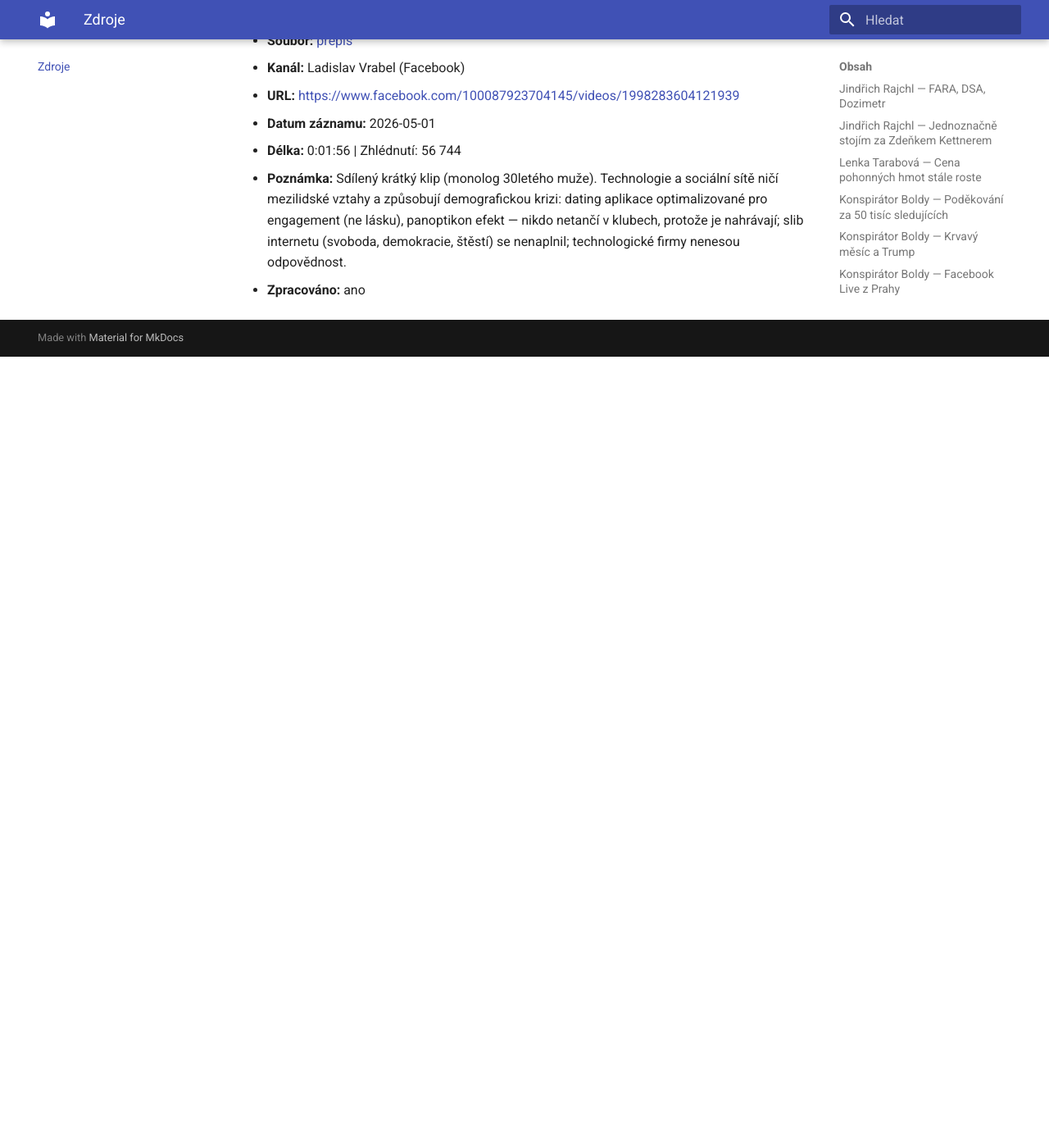
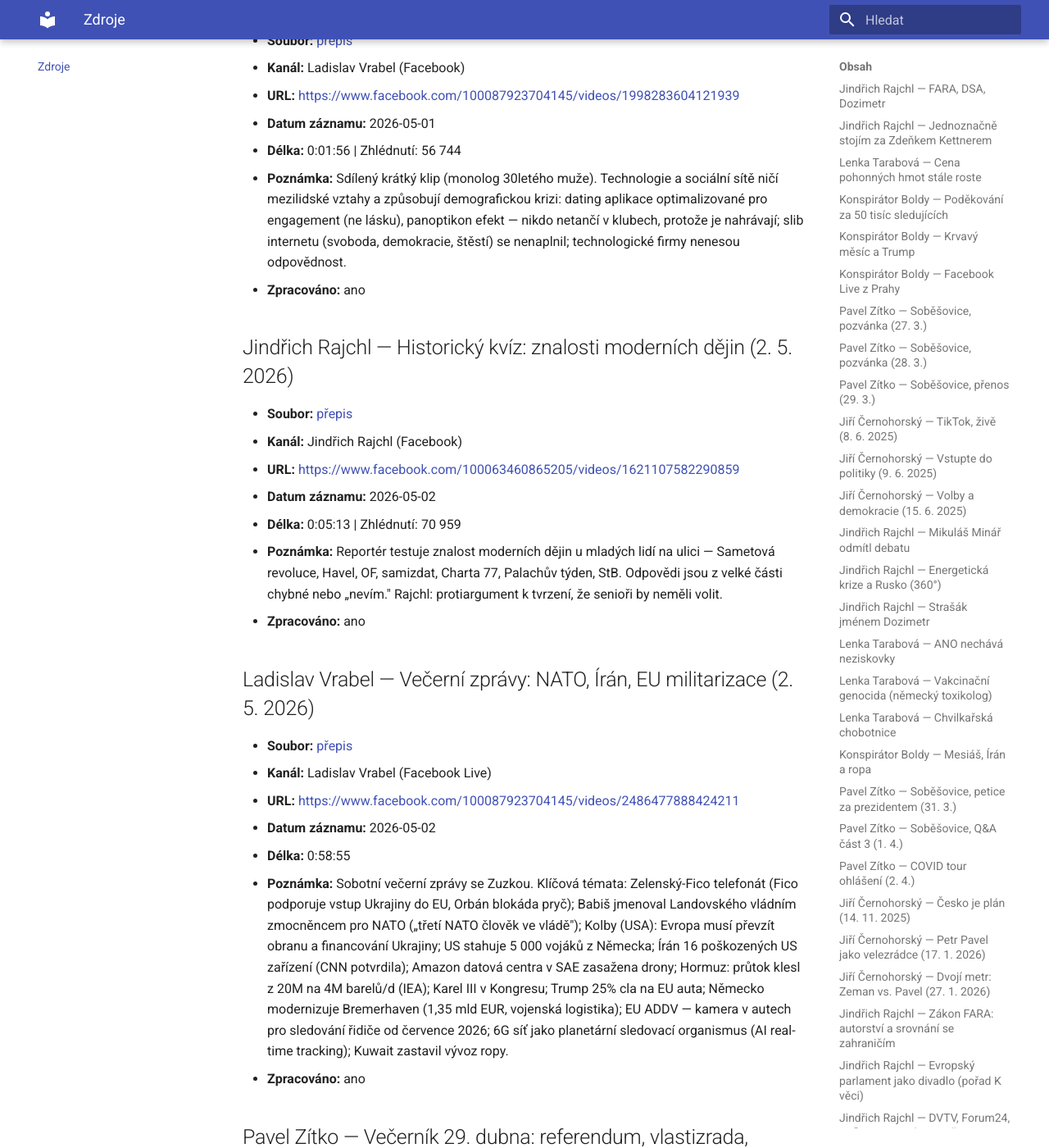
Before and after one commit to knedle/dezowiki, an MkDocs documentation site: the page built from wiki/_zdroje.md, in a window 1280 px wide and 1400 px high, scrolled down 37064 px. Shown: the whole window at 82% size. Built offline with MkDocs 1.6.1 and Material for MkDocs 9.7.7, drawn with Linux system fonts in a browser that asks for light colours; before the commit the page ends 37499 px from its top, so only the background shows below that; some of the changed text lies outside the part shown.

Commit message:
Zpracování File 8: Rajchl 2. 5. — historický kvíz mladých voličů
Jindřich Rajchl sdílí video (70 tisíc zhlédnutí): mladí lidé na ulici nedokáží
odpovědět na základní otázky o Sametové revoluci, Havlovi, Chartě 77, StB.
Protiargument k narativu „babičky a dědové by neměli volit."

- wiki/politicky-system.md: nová sekce ## Informovanost voličů
- wiki/_zdroje.md: záznam Rajchl — Historický kvíz (2. 5. 2026)
- wiki/osoby/rajchl.md: odkaz na nový zdroj + aktualizace témat
- prepisy/done/: přesun souboru

Co-Authored-By: Claude Sonnet 4.6 <noreply@anthropic.com>

```diff
--- a/wiki/_zdroje.md
+++ b/wiki/_zdroje.md
@@ -921,3 +921,30 @@
 - **Délka:** 0:01:56 | Zhlédnutí: 56 744
 - **Poznámka:** Sdílený krátký klip (monolog 30letého muže). Technologie a sociální sítě ničí mezilidské vztahy a způsobují demografickou krizi: dating aplikace optimalizované pro engagement (ne lásku), panoptikon efekt — nikdo netančí v klubech, protože je nahrávají; slib internetu (svoboda, demokracie, štěstí) se nenaplnil; technologické firmy nenesou odpovědnost.
 - **Zpracováno:** ano
+
+## Jindřich Rajchl — Historický kvíz: znalosti moderních dějin (2. 5. 2026)
+- **Soubor:** [přepis](prepisy/done/2026-05-02_Jindřich-Rajchl_Videoportál.txt)
+- **Kanál:** Jindřich Rajchl (Facebook)
+- **URL:** <https://www.facebook.com/100063460865205/videos/1621107582290859>
+- **Datum záznamu:** 2026-05-02
+- **Délka:** 0:05:13 | Zhlédnutí: 70 959
+- **Poznámka:** Reportér testuje znalost moderních dějin u mladých lidí na ulici — Sametová revoluce, Havel, OF, samizdat, Charta 77, Palachův týden, StB. Odpovědi jsou z velké části chybné nebo „nevím." Rajchl: protiargument k tvrzení, že senioři by neměli volit.
+- **Zpracováno:** ano
+
+## Ladislav Vrabel — Večerní zprávy: NATO, Írán, EU militarizace (2. 5. 2026)
+- **Soubor:** [přepis](prepisy/done/2026-05-02_Ladislav-Vrabel_Facebook-Live.txt)
+- **Kanál:** Ladislav Vrabel (Facebook Live)
+- **URL:** <https://www.facebook.com/100087923704145/videos/2486477888424211>
+- **Datum záznamu:** 2026-05-02
+- **Délka:** 0:58:55
+- **Poznámka:** Sobotní večerní zprávy se Zuzkou. Klíčová témata: Zelenský-Fico telefonát (Fico podporuje vstup Ukrajiny do EU, Orbán blokáda pryč); Babiš jmenoval Landovského vládním zmocněncem pro NATO („třetí NATO člověk ve vládě"); Kolby (USA): Evropa musí převzít obranu a financování Ukrajiny; US stahuje 5 000 vojáků z Německa; Írán 16 poškozených US zařízení (CNN potvrdila); Amazon datová centra v SAE zasažena drony; Hormuz: průtok klesl z 20M na 4M barelů/d (IEA); Karel III v Kongresu; Trump 25% cla na EU auta; Německo modernizuje Bremerhaven (1,35 mld EUR, vojenská logistika); EU ADDV — kamera v autech pro sledování řidiče od července 2026; 6G síť jako planetární sledovací organismus (AI real-time tracking); Kuwait zastavil vývoz ropy.
+- **Zpracováno:** ano
+
+## Pavel Zítko — Večerník 29. dubna: referendum, vlastizrada, admiralty law (2. 5. 2026)
+- **Soubor:** [přepis](prepisy/done/2026-05-02_Československo-TV2_Videoportál.txt)
+- **Kanál:** Československo TV2 / Pavel Zítko (Facebook)
+- **URL:** <https://m.facebook.com/watch/?v=1281772257495733&_rdr>
+- **Datum záznamu:** 2026-04-29 (vysílání), zveřejněno 2026-05-02
+- **Délka:** 0:54:24 | Zhlédnutí: 6
+- **Poznámka:** Večerník 29. 4. Hlavní témata: (1) 13minutový dokument o slově „referendum" — politici slibovali referendum o rozdělení ČS, zákon 327/1991 byl ignorován, Klaus+Mečiar+Havel = vlastizrada, nepromlčitelná; COVID tour Peková — konference Bratislava 5. 5., Reiner Füllmich narozeniny 5. 5.; (2) Admiralty law / sovereign citizen — rodný list jako obchodní cenný papír na NYSE, Vatikán, právní fikce od narození; přirozené právo bylo obnoveno ale nikdo vám to neřekl; plochá Země narážka na konci.
+- **Zpracováno:** ano
--- a/wiki/politicky-system.md
+++ b/wiki/politicky-system.md
@@ -223,3 +223,15 @@ Jindřich Rajchl obhajuje tvrdou politickou odvetu jako legitimní nástroj. Sch
 > „Tady máte jasný důkaz toho, že je tato chamrať, fialovo-modrožlutá chamrať, fašistická, není o čem." — Jiří Černohorský, [TikTok živě 2025-06-08](_zdroje.md#jiří-černohorský--tiktok-živě-8-6-2025)
 
 **Zdroje:** [Černohorský — TikTok živě, 2025-06-08](_zdroje.md#jiří-černohorský--tiktok-živě-8-6-2025)
+
+---
+
+## Informovanost voličů
+
+### Mladí voliči neznají základy moderních dějin — Rajchl
+
+Rajchl sdílí videoklip (70 tisíc zhlédnutí), v němž reportér testuje znalost moderních dějin u mladých lidí na ulici. Otázky se týkají: proč se Sametové revoluci říká Sametová, v jakém roce proběhla, co je zkratka OF (Občanské fórum), kdy se stal Václav Havel poprvé prezidentem, co je samizdat, kdy byla zveřejněna Charta 77, co byl Palachův týden a co je zkratka StB. Odpovědi jsou z velké části chybné nebo „nevím" — respondenti uvádějí jako rok Sametové revoluce 1935, 1945, 1948, 1950, 1970, 1993; StB je popsána jako „spolek lidí stíhaných za věci oproti státu."
+
+Rajchl záměrně staví video jako protiargument k tvrzení, že senioři by neměli chodit volit, protože jsou zaostalí nebo „ničemu nerozumí" — a ukazuje, že mladá generace nedisponuje ani základní historickou orientací.
+
+**Zdroje:** [Rajchl — Historický kvíz: znalosti moderních dějin, 2. 5. 2026](_zdroje.md#jindřich-rajchl--historický-kvíz-znalosti-moderních-dějin-2-5-2026)
```
Also changed, not shown: wiki/osoby/rajchl.md (+2 -2 lines), 1 other file.
